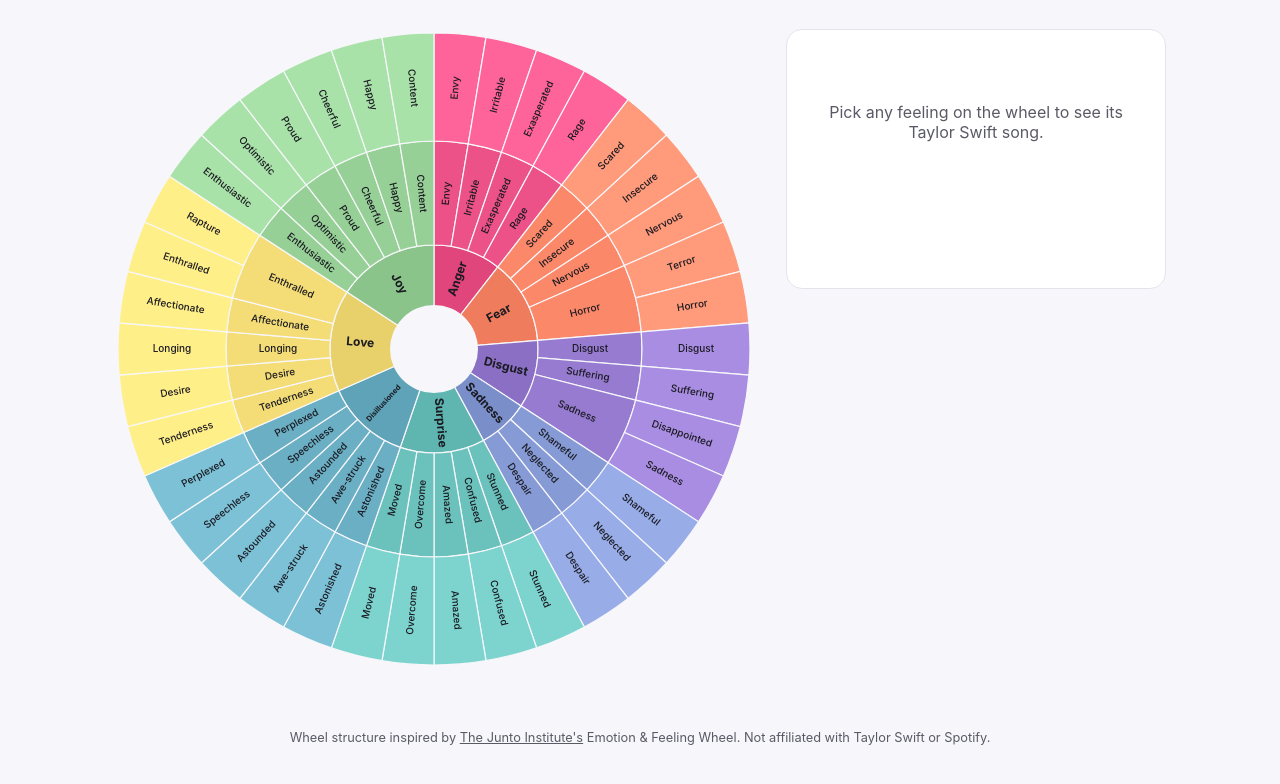
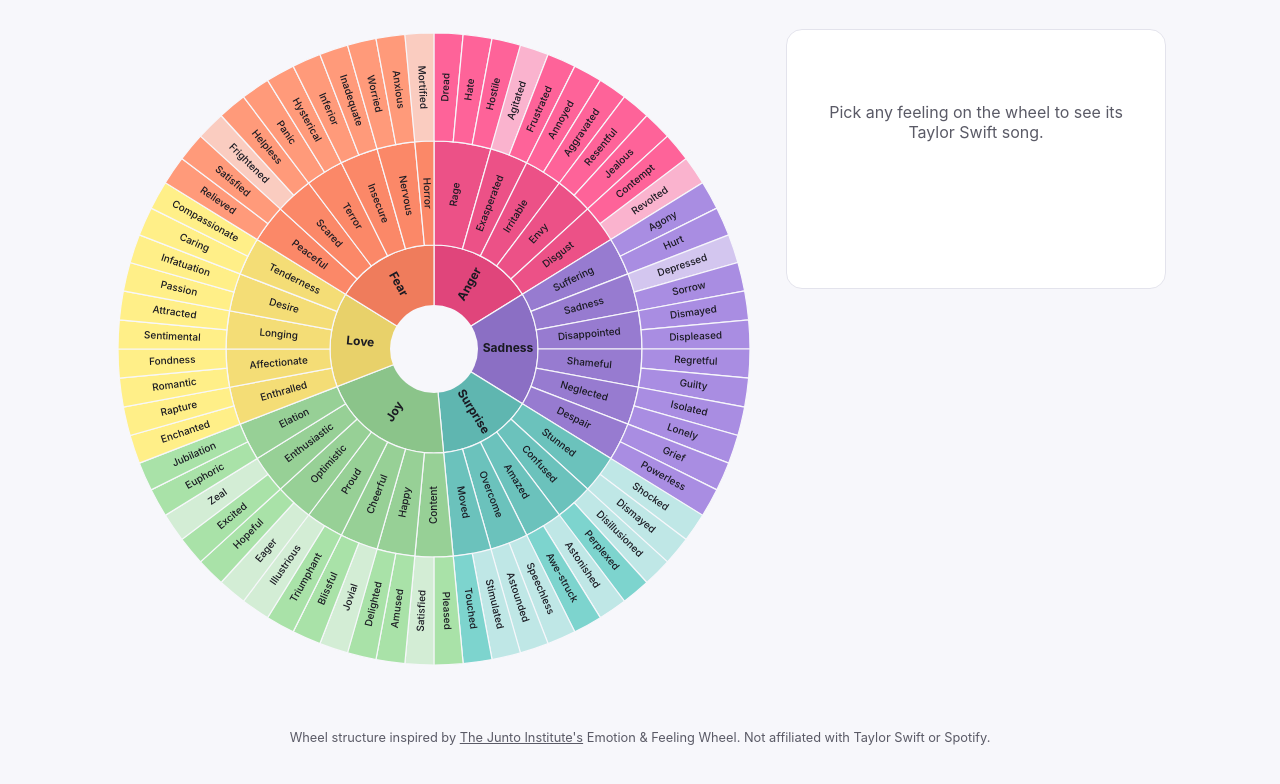
Before and after one commit to tkluysk/swifty-emotion-wheel, a website: page index.html in a window 1280 px wide. Shown: the part 94-878 px from the top of the page. Drawn offline with Linux system fonts and the light colour scheme.

Commit message:
Rebuild wheel to exactly match the reference image structure
Previous data invented an extra 7th core emotion ("Disillusioned")
and mis-split Love/Joy, and mangled some outer labels (e.g.
"Awe-struck" placed under the wrong parent). Rebuilt from a careful
manual transcription of the reference image: 6 core emotions (Anger,
Sadness, Surprise, Joy, Love, Fear), each with their exact mid-tier
and outer-tier feelings, 68 outer feelings total.

Taylor Swift songs are now matched only where the lyrics genuinely
support the specific feeling (verified via lyric/meaning lookups, not
title association) -- 51 of 68 feelings have a song; the remaining 17
render dimmed and non-interactive rather than forcing a bad match.

```diff
--- a/data/wheel.json
+++ b/data/wheel.json
@@ -4,262 +4,173 @@
       "name": "Anger",
       "color": "#e0457b",
       "mid": [
-        {
-          "name": "Envy",
-          "outer": [
-            { "name": "Envy", "song": "I Did Something Bad", "album": "reputation", "spotifyId": "4svZDCRz4cJoneBpjpx8DJ" }
+        { "name": "Rage", "outer": [
+          { "name": "Dread", "song": "Anti-Hero", "album": "Midnights", "spotifyId": "0V3wPSX9ygBnCm8psDIegu" },
+          { "name": "Hate", "song": "Bad Blood (feat. Kendrick Lamar) (Taylor's Version)", "album": "1989 (Taylor's Version)", "spotifyId": "6qAcApH8obo8eqatCKUHd9" },
+          { "name": "Hostile", "song": "mad woman", "album": "folklore", "spotifyId": "4o79qgosTZPS0gtsr4kpB3" }
+        ] },
+        { "name": "Exasperated", "outer": [
+          { "name": "Agitated", "song": null, "album": null, "spotifyId": null },
+          { "name": "Frustrated", "song": "The Man", "album": "Lover", "spotifyId": "3RauEVgRgj1IuWdJ9fDs70" }
+        ] },
+        { "name": "Irritable", "outer": [
+          { "name": "Annoyed", "song": "Picture To Burn", "album": "Taylor Swift", "spotifyId": "32mVHdy0bi1XKgr0ajsBlG" },
+          { "name": "Aggravated", "song": "Better Than Revenge (Taylor's Version)", "album": "Speak Now (Taylor's Version)", "spotifyId": "0NwGC0v03ysCYINtg6ns58" }
+        ] },
+        { "name": "Envy", "outer": [
+          { "name": "Resentful", "song": "This Is Why We Can't Have Nice Things", "album": "reputation", "spotifyId": "07NxDD1iKCHbAldceD7QLP" },
+          { "name": "Jealous", "song": "Better Than Revenge (Taylor's Version)", "album": "Speak Now (Taylor's Version)", "spotifyId": "0NwGC0v03ysCYINtg6ns58" }
+        ] },
+        { "name": "Disgust", "outer": [
+          { "name": "Contempt", "song": "Look What You Made Me Do", "album": "reputation", "spotifyId": "1P17dC1amhFzptugyAO7Il" },
+          { "name": "Revolted", "song": null, "album": null, "spotifyId": null }
+        ] }
       ]
     },
     {
-          "name": "Irritable",
-          "outer": [
-            { "name": "Irritable", "song": "Better Than Revenge", "album": "Speak Now", "spotifyId": "2ythurkTtSiyfK7GprJoFW" }
+      "name": "Sadness",
+      "color": "#8b6fc4",
+      "mid": [
+        { "name": "Suffering", "outer": [
+          { "name": "Agony", "song": "Would've, Could've, Should've", "album": "Midnights (3am Edition)", "spotifyId": "0aV5uARAknQgYhBaK944FP" },
+          { "name": "Hurt", "song": "All Too Well (10 Minute Version) (Taylor's Version) (From The Vault)", "album": "Red (Taylor's Version)", "spotifyId": "1yaVxrfeMhCbzdstO16ENE" }
+        ] },
+        { "name": "Sadness", "outer": [
+          { "name": "Depressed", "song": null, "album": null, "spotifyId": null },
+          { "name": "Sorrow", "song": "marjorie", "album": "evermore", "spotifyId": "7vBNFh3NIZTj6tB5s1IBjE" }
+        ] },
+        { "name": "Disappointed", "outer": [
+          { "name": "Dismayed", "song": "Miss Americana & The Heartbreak Prince", "album": "Lover", "spotifyId": "3hHvqjjgKefqxRW4HHMTS1" },
+          { "name": "Displeased", "song": "Tolerate It", "album": "evermore", "spotifyId": "0PurA4JVJ8YQgSVopY8fn6" }
+        ] },
+        { "name": "Shameful", "outer": [
+          { "name": "Regretful", "song": "champagne problems", "album": "evermore", "spotifyId": "0sY6ZUTh4yoctD8VIXz339" },
+          { "name": "Guilty", "song": "champagne problems", "album": "evermore", "spotifyId": "0sY6ZUTh4yoctD8VIXz339" }
+        ] },
+        { "name": "Neglected", "outer": [
+          { "name": "Isolated", "song": "The Archer", "album": "Lover", "spotifyId": "3pHkh7d0lzM2AldUtz2x37" },
+          { "name": "Lonely", "song": "exile (feat. Bon Iver)", "album": "folklore", "spotifyId": "4pvb0WLRcMtbPGmtejJJ6y" }
+        ] },
+        { "name": "Despair", "outer": [
+          { "name": "Grief", "song": "marjorie", "album": "evermore", "spotifyId": "7vBNFh3NIZTj6tB5s1IBjE" },
+          { "name": "Powerless", "song": "Soon You'll Get Better (feat. The Chicks)", "album": "Lover", "spotifyId": "4AYtqFyFbX0Xkc2wtcygTr" }
+        ] }
       ]
     },
     {
-          "name": "Exasperated",
-          "outer": [
-            { "name": "Exasperated", "song": "mad woman", "album": "folklore", "spotifyId": "4o79qgosTZPS0gtsr4kpB3" }
+      "name": "Surprise",
+      "color": "#5fb6b0",
+      "mid": [
+        { "name": "Stunned", "outer": [
+          { "name": "Shocked", "song": null, "album": null, "spotifyId": null },
+          { "name": "Dismayed", "song": null, "album": null, "spotifyId": null }
+        ] },
+        { "name": "Confused", "outer": [
+          { "name": "Disillusioned", "song": null, "album": null, "spotifyId": null },
+          { "name": "Perplexed", "song": "Question...?", "album": "Midnights (3am Edition)", "spotifyId": "7oomkQSYf1ia2VnVEWfFIU" }
+        ] },
+        { "name": "Amazed", "outer": [
+          { "name": "Astonished", "song": null, "album": null, "spotifyId": null },
+          { "name": "Awe-struck", "song": "Daylight", "album": "Lover", "spotifyId": "1fzAuUVbzlhZ1lJAx9PtY6" }
+        ] },
+        { "name": "Overcome", "outer": [
+          { "name": "Speechless", "song": null, "album": null, "spotifyId": null },
+          { "name": "Astounded", "song": null, "album": null, "spotifyId": null }
+        ] },
+        { "name": "Moved", "outer": [
+          { "name": "Stimulated", "song": null, "album": null, "spotifyId": null },
+          { "name": "Touched", "song": "invisible string", "album": "folklore", "spotifyId": "6VsvKPJ4xjVNKpI8VVZ3SV" }
+        ] }
       ]
     },
     {
-          "name": "Rage",
-          "outer": [
-            { "name": "Rage", "song": "Vigilante Shit", "album": "Midnights", "spotifyId": "1xwAWUI6Dj0WGC3KiUPN0O" }
+      "name": "Joy",
+      "color": "#8bc48a",
+      "mid": [
+        { "name": "Content", "outer": [
+          { "name": "Pleased", "song": "New Year's Day", "album": "reputation", "spotifyId": "7F5oktn5YOsR9eR5YsFtqb" },
+          { "name": "Satisfied", "song": null, "album": null, "spotifyId": null }
+        ] },
+        { "name": "Happy", "outer": [
+          { "name": "Amused", "song": "Blank Space (Taylor's Version)", "album": "1989 (Taylor's Version)", "spotifyId": "0108kcWLnn2HlH2kedi1gn" },
+          { "name": "Delighted", "song": "Paper Rings", "album": "Lover", "spotifyId": "4y5bvROuBDPr5fuwXbIBZR" }
+        ] },
+        { "name": "Cheerful", "outer": [
+          { "name": "Jovial", "song": null, "album": null, "spotifyId": null },
+          { "name": "Blissful", "song": "Lover", "album": "Lover", "spotifyId": "6hEu02dxF3IOuVipVVyC1U" }
+        ] },
+        { "name": "Proud", "outer": [
+          { "name": "Triumphant", "song": "Long Live (Taylor's Version)", "album": "Speak Now (Taylor's Version)", "spotifyId": "4hqJ4bSlYJOXb6Z4SRmzxs" },
+          { "name": "Illustrious", "song": null, "album": null, "spotifyId": null }
+        ] },
+        { "name": "Optimistic", "outer": [
+          { "name": "Eager", "song": null, "album": null, "spotifyId": null },
+          { "name": "Hopeful", "song": "Begin Again (Taylor's Version)", "album": "Red (Taylor's Version)", "spotifyId": "38TSM6TDx1fzs7JnioMQXe" }
+        ] },
+        { "name": "Enthusiastic", "outer": [
+          { "name": "Excited", "song": "Sparks Fly (Taylor's Version)", "album": "Speak Now (Taylor's Version)", "spotifyId": "3MytWN8L7shNYzGl4tAKRp" },
+          { "name": "Zeal", "song": null, "album": null, "spotifyId": null }
+        ] },
+        { "name": "Elation", "outer": [
+          { "name": "Euphoric", "song": "King Of My Heart", "album": "reputation", "spotifyId": "7HuBDWi18s4aJM8UFnNheH" },
+          { "name": "Jubilation", "song": "New Romantics (Taylor's Version)", "album": "1989 (Taylor's Version)", "spotifyId": "5M787RexsAiVYjQusM98CV" }
+        ] }
       ]
-        }
+    },
+    {
+      "name": "Love",
+      "color": "#e8d16a",
+      "mid": [
+        { "name": "Enthralled", "outer": [
+          { "name": "Enchanted", "song": "Enchanted (Taylor's Version)", "album": "Speak Now (Taylor's Version)", "spotifyId": "3sW3oSbzsfecv9XoUdGs7h" },
+          { "name": "Rapture", "song": "willow", "album": "evermore", "spotifyId": "3Uo7WG0vmLQ07WB4BDwy7D" }
+        ] },
+        { "name": "Affectionate", "outer": [
+          { "name": "Romantic", "song": "Everything Has Changed (feat. Ed Sheeran) (Taylor's Version)", "album": "Red (Taylor's Version)", "spotifyId": "7qEUFOVcxRI19tbT68JcYK" },
+          { "name": "Fondness", "song": "The Best Day (Taylor's Version)", "album": "Fearless (Taylor's Version)", "spotifyId": "6ON9UuIq49xXY9GPmHIYRp" }
+        ] },
+        { "name": "Longing", "outer": [
+          { "name": "Sentimental", "song": "seven", "album": "folklore", "spotifyId": "6KJqZcs9XDgVck7Lg9QOTC" },
+          { "name": "Attracted", "song": "I Knew You Were Trouble (Taylor's Version)", "album": "Red (Taylor's Version)", "spotifyId": "6AtZLIzUINvExIUy4QhdjP" }
+        ] },
+        { "name": "Desire", "outer": [
+          { "name": "Passion", "song": "Delicate", "album": "reputation", "spotifyId": "6NFyWDv5CjfwuzoCkw47Xf" },
+          { "name": "Infatuation", "song": "Wildest Dreams (Taylor's Version)", "album": "1989 (Taylor's Version)", "spotifyId": "1Ov37jtRQ2YNAe8HzfczkL" }
+        ] },
+        { "name": "Tenderness", "outer": [
+          { "name": "Caring", "song": "Soon You'll Get Better (feat. The Chicks)", "album": "Lover", "spotifyId": "4AYtqFyFbX0Xkc2wtcygTr" },
+          { "name": "Compassionate", "song": "Never Grow Up (Taylor's Version)", "album": "Fearless (Taylor's Version)", "spotifyId": "2EFZ9emtKWEglWUQGEQ3P9" }
+        ] }
       ]
     },
     {
       "name": "Fear",
       "color": "#ef7c5c",
       "mid": [
-        {
-          "name": "Scared",
-          "outer": [
-            { "name": "Scared", "song": "The Other Side Of The Door (Taylor's Version)", "album": "Fearless (Taylor's Version)", "spotifyId": "1cSFlSBdpT4F5vb1frQ231" }
-          ]
-        },
-        {
-          "name": "Insecure",
-          "outer": [
-            { "name": "Insecure", "song": "mirrorball", "album": "folklore", "spotifyId": "3zBBJ6LVn8Y9JnDrnPxvMC" }
-          ]
-        },
-        {
-          "name": "Nervous",
-          "outer": [
-            { "name": "Nervous", "song": "my tears ricochet", "album": "folklore", "spotifyId": "3kX3txGzDybHwvx8Cwedgi" }
-          ]
-        },
-        {
-          "name": "Horror",
-          "outer": [
-            { "name": "Terror", "song": "no body, no crime (feat. HAIM)", "album": "evermore", "spotifyId": "6NriykdkRrjQMZo1sfVYUo" },
-            { "name": "Horror", "song": "Who's Afraid of Little Old Me?", "album": "THE TORTURED POETS DEPARTMENT", "spotifyId": "36t6frENUtCYKuZus6aYDO" }
-          ]
-        }
-      ]
-    },
-    {
-      "name": "Disgust",
-      "color": "#8b6fc4",
-      "mid": [
-        {
-          "name": "Disgust",
-          "outer": [
-            { "name": "Disgust", "song": "Look What You Made Me Do", "album": "reputation", "spotifyId": "1P17dC1amhFzptugyAO7Il" }
-          ]
-        },
-        {
-          "name": "Suffering",
-          "outer": [
-            { "name": "Suffering", "song": "Soon You'll Get Better (feat. The Chicks)", "album": "Lover", "spotifyId": "4AYtqFyFbX0Xkc2wtcygTr" }
-          ]
-        },
-        {
-          "name": "Sadness",
-          "outer": [
-            { "name": "Disappointed", "song": "This Is Why We Can't Have Nice Things", "album": "reputation", "spotifyId": "07NxDD1iKCHbAldceD7QLP" },
-            { "name": "Sadness", "song": "champagne problems", "album": "evermore", "spotifyId": "0sY6ZUTh4yoctD8VIXz339" }
-          ]
-        }
-      ]
-    },
-    {
-      "name": "Sadness",
-      "color": "#7a8fc9",
-      "mid": [
-        {
-          "name": "Shameful",
-          "outer": [
-            { "name": "Shameful", "song": "The Story Of Us (Taylor's Version)", "album": "Speak Now (Taylor's Version)", "spotifyId": "6dTA6y0C2ReQklntzZl8l3" }
-          ]
-        },
-        {
-          "name": "Neglected",
-          "outer": [
-            { "name": "Neglected", "song": "The Archer", "album": "Lover", "spotifyId": "3pHkh7d0lzM2AldUtz2x37" }
-          ]
-        },
-        {
-          "name": "Despair",
-          "outer": [
-            { "name": "Despair", "song": "marjorie", "album": "evermore", "spotifyId": "77fHtse81VKtp5CECYhl8D" }
-          ]
-        }
-      ]
-    },
-    {
-      "name": "Surprise",
-      "color": "#5fb6b0",
-      "mid": [
-        {
-          "name": "Stunned",
-          "outer": [
-            { "name": "Stunned", "song": "Wildest Dreams (Taylor's Version)", "album": "1989 (Taylor's Version)", "spotifyId": "1Ov37jtRQ2YNAe8HzfczkL" }
-          ]
-        },
-        {
-          "name": "Confused",
-          "outer": [
-            { "name": "Confused", "song": "Delicate", "album": "reputation", "spotifyId": "6NFyWDv5CjfwuzoCkw47Xf" }
-          ]
-        },
-        {
-          "name": "Amazed",
-          "outer": [
-            { "name": "Amazed", "song": "Enchanted (Taylor's Version)", "album": "Speak Now (Taylor's Version)", "spotifyId": "3sW3oSbzsfecv9XoUdGs7h" }
-          ]
-        },
-        {
-          "name": "Overcome",
-          "outer": [
-            { "name": "Overcome", "song": "You're On Your Own, Kid", "album": "Midnights", "spotifyId": "3pcj6pKgCri0rPgZFKCsAW" }
-          ]
-        },
-        {
-          "name": "Moved",
-          "outer": [
-            { "name": "Moved", "song": "seven", "album": "folklore", "spotifyId": "2vJ7QvyCiR4DaHxwO58izA" }
-          ]
-        }
-      ]
-    },
-    {
-      "name": "Disillusioned",
-      "color": "#5fa3b8",
-      "mid": [
-        {
-          "name": "Astonished",
-          "outer": [
-            { "name": "Astonished", "song": "the last great american dynasty", "album": "folklore", "spotifyId": "2Eeur20xVqfUoM3Q7EFPFt" }
-          ]
-        },
-        {
-          "name": "Awe-struck",
-          "outer": [
-            { "name": "Awe-struck", "song": "the 1", "album": "folklore", "spotifyId": "0Jlcvv8IykzHaSmj49uNW8" }
-          ]
-        },
-        {
-          "name": "Astounded",
-          "outer": [
-            { "name": "Astounded", "song": "long story short", "album": "evermore", "spotifyId": "0vVMlbdYx2080Oa9FndPZr" }
-          ]
-        },
-        {
-          "name": "Speechless",
-          "outer": [
-            { "name": "Speechless", "song": "exile (feat. Bon Iver)", "album": "folklore", "spotifyId": "4pvb0WLRcMtbPGmtejJJ6y" }
-          ]
-        },
-        {
-          "name": "Perplexed",
-          "outer": [
-            { "name": "Perplexed", "song": "Would've, Could've, Should've", "album": "Midnights (3am Edition)", "spotifyId": "0aV5uARAknQgYhBaK944FP" }
-          ]
-        }
-      ]
-    },
-    {
-      "name": "Love",
-      "color": "#e8d16a",
-      "mid": [
-        {
-          "name": "Tenderness",
-          "outer": [
-            { "name": "Tenderness", "song": "invisible string", "album": "folklore", "spotifyId": "6VsvKPJ4xjVNKpI8VVZ3SV" }
-          ]
-        },
-        {
-          "name": "Desire",
-          "outer": [
-            { "name": "Desire", "song": "Out Of The Woods (Taylor's Version)", "album": "1989 (Taylor's Version)", "spotifyId": "045ZeOHPIzhxxsm8bq5kyE" }
-          ]
-        },
-        {
-          "name": "Longing",
-          "outer": [
-            { "name": "Longing", "song": "Cornelia Street", "album": "Lover", "spotifyId": "12M5uqx0ZuwkpLp5rJim1a" }
-          ]
-        },
-        {
-          "name": "Affectionate",
-          "outer": [
-            { "name": "Affectionate", "song": "Lover", "album": "Lover", "spotifyId": "44v9m12y9b5KhhBcfvZqOB" }
-          ]
-        },
-        {
-          "name": "Enthralled",
-          "outer": [
-            { "name": "Enthralled", "song": "King Of My Heart", "album": "reputation", "spotifyId": "7HuBDWi18s4aJM8UFnNheH" },
-            { "name": "Rapture", "song": "New Year's Day", "album": "reputation", "spotifyId": "7F5oktn5YOsR9eR5YsFtqb" }
-          ]
-        }
-      ]
-    },
-    {
-      "name": "Joy",
-      "color": "#8bc48a",
-      "mid": [
-        {
-          "name": "Enthusiastic",
-          "outer": [
-            { "name": "Enthusiastic", "song": "You Need To Calm Down", "album": "Lover", "spotifyId": "06KgU0rndiDums7Bl4XEUi" }
-          ]
-        },
-        {
-          "name": "Optimistic",
-          "outer": [
-            { "name": "Optimistic", "song": "Long Live", "album": "Speak Now", "spotifyId": "4hqJ4bSlYJOXb6Z4SRmzxs" }
-          ]
-        },
-        {
-          "name": "Proud",
-          "outer": [
-            { "name": "Proud", "song": "The Man", "album": "Lover", "spotifyId": "3RauEVgRgj1IuWdJ9fDs70" }
-          ]
-        },
-        {
-          "name": "Cheerful",
-          "outer": [
-            { "name": "Cheerful", "song": "Paper Rings", "album": "Lover", "spotifyId": "4y5bvROuBDPr5fuwXbIBZR" }
-          ]
-        },
-        {
-          "name": "Happy",
-          "outer": [
-            { "name": "Happy", "song": "Fifteen (Taylor's Version)", "album": "Fearless (Taylor's Version)", "spotifyId": "2nqio0SfWg6gh2eCtfuMa5" }
-          ]
-        },
-        {
-          "name": "Content",
-          "outer": [
-            { "name": "Content", "song": "peace", "album": "folklore", "spotifyId": "38D9g9Ku6oEd0sg378WBuV" }
+        { "name": "Peaceful", "outer": [
+          { "name": "Relieved", "song": "Clean (Taylor's Version)", "album": "1989 (Taylor's Version)", "spotifyId": "2ByBBvpR9b7IynvRmnG7kG" },
+          { "name": "Satisfied", "song": "Long Story Short", "album": "evermore", "spotifyId": "0vVMlbdYx2080Oa9FndPZr" }
+        ] },
+        { "name": "Scared", "outer": [
+          { "name": "Frightened", "song": null, "album": null, "spotifyId": null },
+          { "name": "Helpless", "song": "Breathe (feat. Colbie Caillat) (Taylor's Version)", "album": "Fearless (Taylor's Version)", "spotifyId": "7HC7R2D8WjXVcUHJyEGjRs" }
+        ] },
+        { "name": "Terror", "outer": [
+          { "name": "Panic", "song": "I Know Places (Taylor's Version)", "album": "1989 (Taylor's Version)", "spotifyId": "1ULabO0PEsdJekqVH6G10G" },
+          { "name": "Hysterical", "song": "Down Bad", "album": "THE TORTURED POETS DEPARTMENT", "spotifyId": "75ie0jesCvvQWknAp2kGTj" }
+        ] },
+        { "name": "Insecure", "outer": [
+          { "name": "Inferior", "song": "mirrorball", "album": "folklore", "spotifyId": "3zBBJ6LVn8Y9JnDrnPxvMC" },
+          { "name": "Inadequate", "song": "this is me trying", "album": "folklore", "spotifyId": "3pQ2cHpl1W4whakvbrUca0" }
+        ] },
+        { "name": "Nervous", "outer": [
+          { "name": "Worried", "song": "peace", "album": "folklore", "spotifyId": "3YT3zOo7VgAlvW1yOUMXDg" },
+          { "name": "Anxious", "song": "Nothing New (feat. Phoebe Bridgers) (Taylor's Version) (From The Vault)", "album": "Red (Taylor's Version)", "spotifyId": "01K4zKU104LyJ8gMb7227B" }
+        ] },
+        { "name": "Horror", "outer": [
+          { "name": "Mortified", "song": null, "album": null, "spotifyId": null }
+        ] }
       ]
     }
   ]
 }
-  ]
-}
--- a/js/wheel.js
+++ b/js/wheel.js
@@ -29,7 +29,9 @@
     const allIds = [];
     for (const core of data.core) {
       for (const mid of core.mid) {
-        for (const outer of mid.outer) allIds.push(outer.spotifyId);
+        for (const outer of mid.outer) {
+          if (outer.spotifyId) allIds.push(outer.spotifyId);
+        }
       }
     }
     fetch(`${metadataUrl}?ids=${allIds.join(",")}`)
@@ -160,24 +162,30 @@
       for (const outer of mid.outer) {
         const outerStart = outerCursor;
         const outerEnd = outerCursor + outerAngleSpan;
+        const hasSong = Boolean(outer.spotifyId);
         const outerColor = shade(coreColor, 30);
 
         const outerPath = makeEl("path", {
           d: arcPath(R_MID, R_OUTER, outerStart, outerEnd),
           fill: outerColor,
-          class: "segment",
-          tabindex: "0",
-          role: "button",
-          "aria-label": `${outer.name}: ${outer.song}`,
+          class: "segment" + (hasSong ? "" : " no-song"),
+          "aria-label": hasSong ? `${outer.name}: ${outer.song}` : `${outer.name}: no song mapped yet`,
         });
+        if (hasSong) {
+          outerPath.setAttribute("tabindex", "0");
+          outerPath.setAttribute("role", "button");
+        }
         outerPath.dataset.feeling = outer.name;
-        outerPath.dataset.song = outer.song;
-        outerPath.dataset.album = outer.album;
-        outerPath.dataset.spotifyId = outer.spotifyId;
         outerPath.dataset.core = core.name;
         outerPath.dataset.mid = mid.name;
+        if (hasSong) {
+          outerPath.dataset.song = outer.song;
+          outerPath.dataset.album = outer.album;
+          outerPath.dataset.spotifyId = outer.spotifyId;
+        }
 
         const select = () => {
+          if (!hasSong) return;
           if (selectedSegment) selectedSegment.classList.remove("selected");
           outerPath.classList.add("selected");
           selectedSegment = outerPath;
```
Also changed, not shown: css/style.css (+10 -0 lines). Lines whose indentation alone changed are shown as unchanged.
